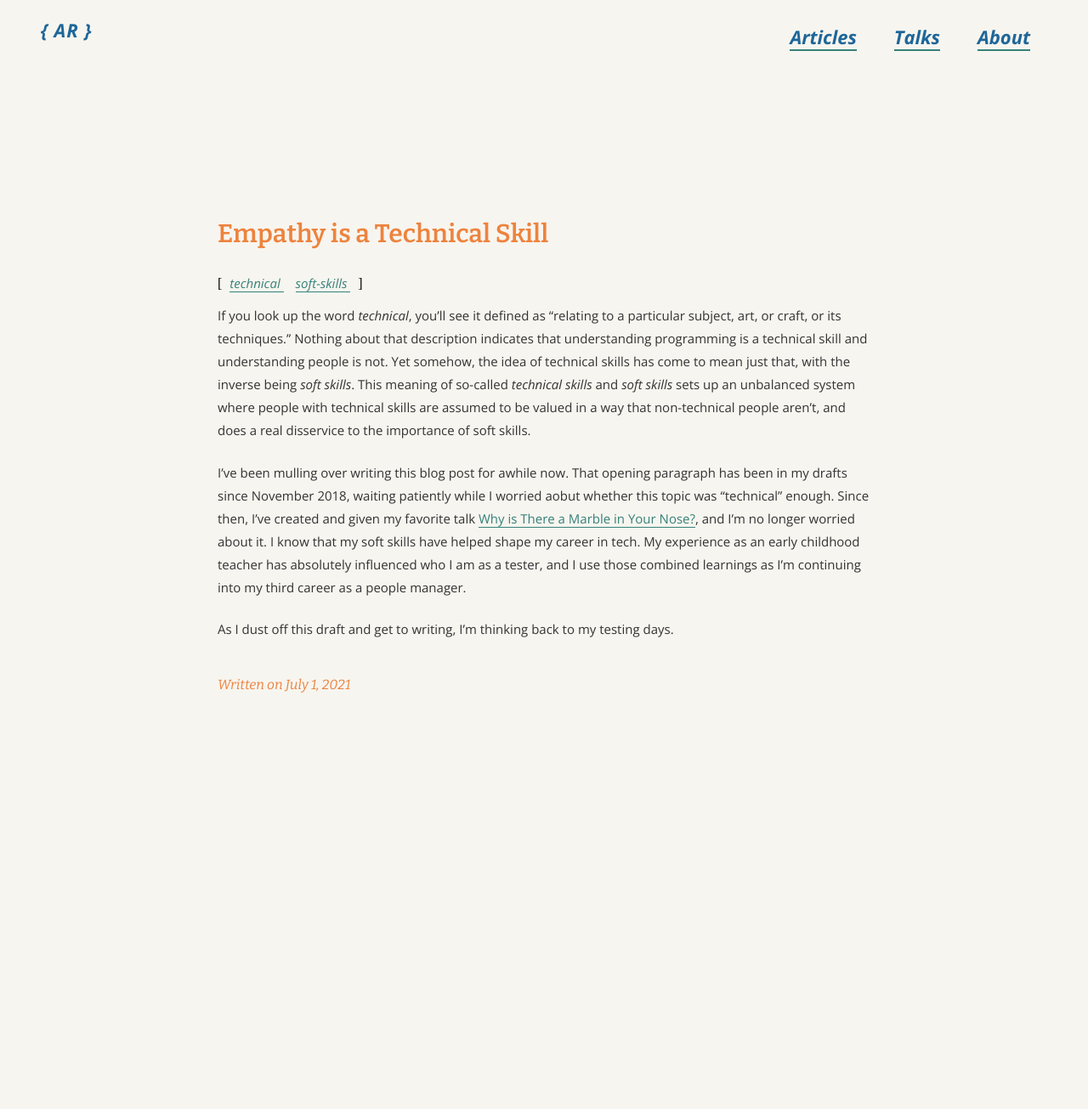
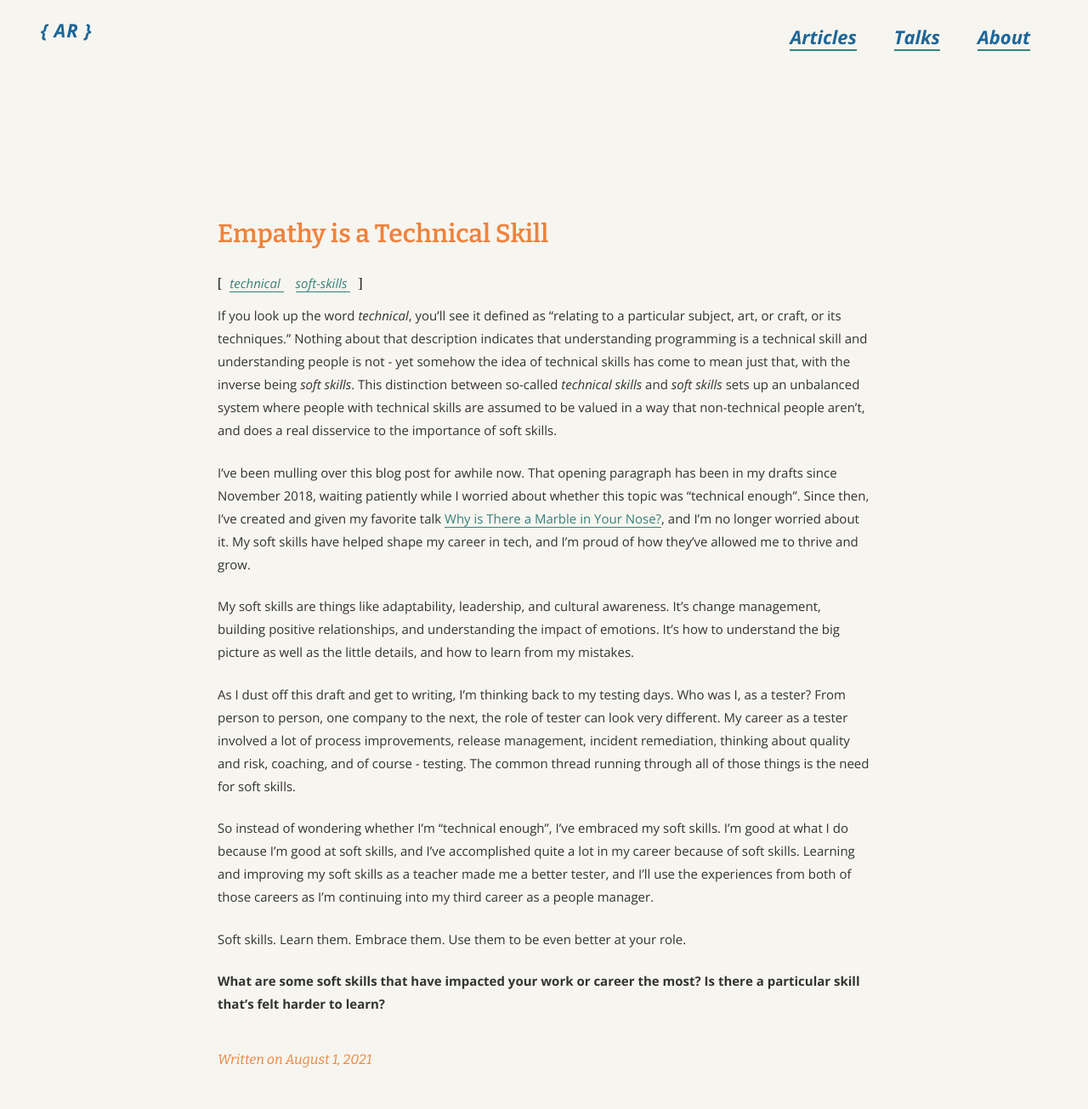
Before and after one commit to angelariggs/angelariggs.github.io, a Jekyll site: the page built from _posts/2021-08-01-empathy-is-a-technical-skill.md, in a window 1280 px wide. Shown: the whole page at 85% size. Built offline with Jekyll 4.4.1, drawn with Linux system fonts in a browser that asks for light colours; comment, search, counter and statistics services are not loaded; before the commit the page ends 900 px from its top, so only the background shows below that.

Commit message:
finished probably

```diff
--- a/_posts/2021-08-01-empathy-is-a-technical-skill.md
+++ b/_posts/2021-08-01-empathy-is-a-technical-skill.md
@@ -1,15 +1,22 @@
 ---
 layout: post
 title:  "Empathy is a Technical Skill"
-date:   2021-07-01
+date:   2021-08-01
 permalink: /articles/empathy-is-a-technical-skill
 comments: true
 tags: technical soft-skills
 ---
 
-If you look up the word _technical_, you'll see it defined as “relating to a particular subject, art, or craft, or its techniques.” Nothing about that description indicates that understanding programming is a technical skill and understanding people is not. Yet somehow, the idea of technical skills has come to mean just that, with the inverse being _soft skills_. This meaning of so-called _technical skills_ and _soft skills_ sets up an unbalanced system where people with technical skills are assumed to be valued in a way that non-technical people aren't, and does a real disservice to the importance of soft skills.
+If you look up the word _technical_, you'll see it defined as “relating to a particular subject, art, or craft, or its techniques.” Nothing about that description indicates that understanding programming is a technical skill and understanding people is not - yet somehow the idea of technical skills has come to mean just that, with the inverse being _soft skills_. This distinction between so-called _technical skills_ and _soft skills_ sets up an unbalanced system where people with technical skills are assumed to be valued in a way that non-technical people aren't, and does a real disservice to the importance of soft skills.
 
+I've been mulling over this blog post for awhile now. That opening paragraph has been in my drafts since November 2018, waiting patiently while I worried about whether this topic was "technical enough". Since then, I've created and given my favorite talk [Why is There a Marble in Your Nose?](https://speakerdeck.com/angelariggs/stpcon-why-is-there-a-marble-in-your-nose), and I'm no longer worried about it. My soft skills have helped shape my career in tech, and I'm proud of how they've allowed me to thrive and grow.
 
-I've been mulling over writing this blog post for awhile now. That opening paragraph has been in my drafts since November 2018, waiting patiently while I worried aobut whether this topic was "technical" enough. Since then, I've created and given my favorite talk [Why is There a Marble in Your Nose?](https://speakerdeck.com/angelariggs/stpcon-why-is-there-a-marble-in-your-nose), and I'm no longer worried about it. I know that my soft skills have helped shape my career in tech. My experience as an early childhood teacher has absolutely influenced who I am as a tester, and I use those combined learnings as I'm continuing into my third career as a people manager.
+My soft skills are things like adaptability, leadership, and cultural awareness. It's change management, building positive relationships, and understanding the impact of emotions. It's how to understand the big picture as well as the little details, and how to learn from my mistakes.
 
-As I dust off this draft and get to writing, I'm thinking back to my testing days.
+As I dust off this draft and get to writing, I'm thinking back to my testing days. Who was I, as a tester? From person to person, one company to the next, the role of tester can look very different. My career as a tester involved a lot of process improvements, release management, incident remediation, thinking about quality and risk, coaching, and of course - testing. The common thread running through all of those things is the need for soft skills.
+
+So instead of wondering whether I'm "technical enough", I've embraced my soft skills. I'm good at what I do because I'm good at soft skills, and I've accomplished quite a lot in my career because of soft skills. Learning and improving my soft skills as a teacher made me a better tester, and I'll use the experiences from both of those careers as I'm continuing into my third career as a people manager.
+
+Soft skills. Learn them. Embrace them. Use them to be even better at your role.
+
+**What are some soft skills that have impacted your work or career the most? Is there a particular skill that's felt harder to learn?**
```
